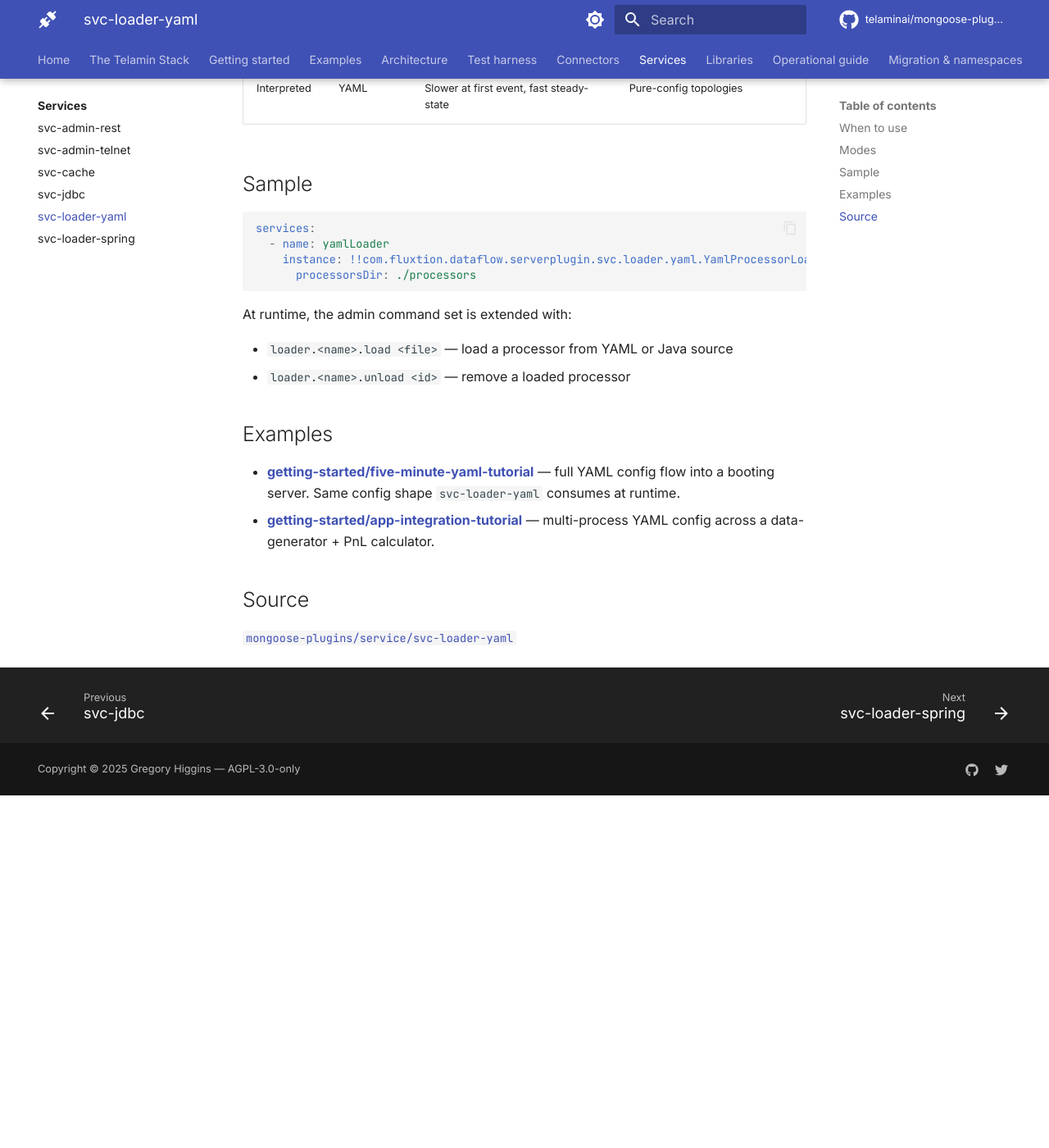
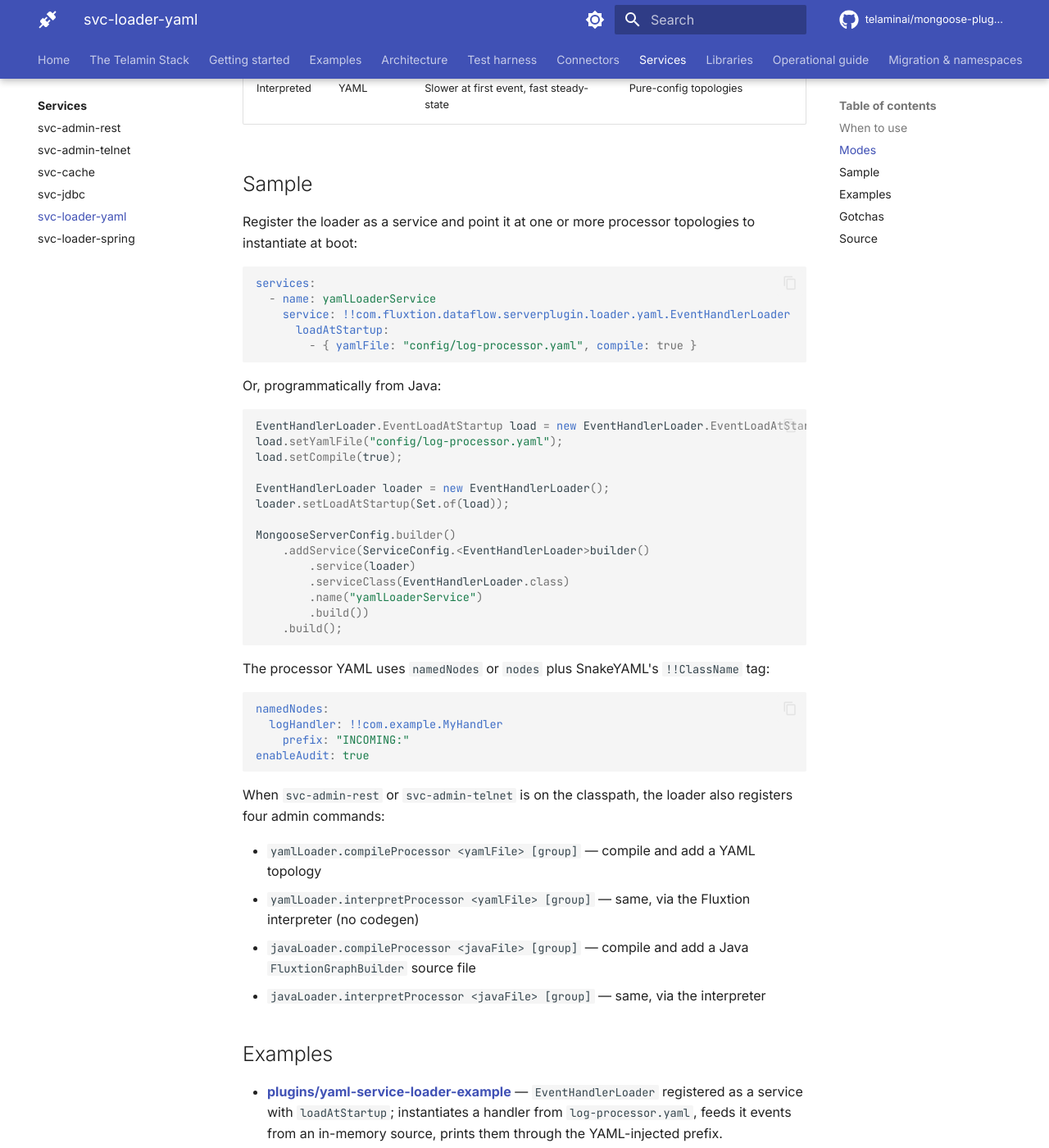
Before and after one commit to telaminai/mongoose-plugins, an MkDocs documentation site: the page built from docs/services/loader-yaml.md, in a window 1280 px wide and 1400 px high, scrolled down 821 px. Shown: the whole window at 82% size. Built offline with MkDocs 1.6.1 and Material for MkDocs 9.7.7, drawn with Linux system fonts in a browser that asks for light colours; comment, search, counter and statistics services are not loaded; before the commit the page ends 1791 px from its top, so only the background shows below that; some of the changed text lies outside the part shown.

Commit message:
docs: fix svc-loader-yaml catalogue page, link new example
The Sample block referenced a non-existent class
(YamlProcessorLoaderService) and admin commands that don't exist
(loader.<name>.load). Replaced with the real EventHandlerLoader
service definition (both YAML and Java forms), the actual processor-
YAML shape, and the four admin commands the loader registers
(javaLoader/yamlLoader × compile/interpret). Added a Gotchas section
covering the SnakeYAML 2.x global-tag trap and the mongoose 1.0.9
requirement.

Linked plugins/yaml-service-loader-example from both the loader-yaml
page and the top-level examples index.

Co-Authored-By: Claude Opus 4.7 (1M context) <noreply@anthropic.com>

````diff
--- a/docs/services/loader-yaml.md
+++ b/docs/services/loader-yaml.md
@@ -29,22 +29,68 @@ Load and reload processors at runtime from YAML or Java source. Hot-reload graph
 
 ## Sample
 
+Register the loader as a service and point it at one or more processor
+topologies to instantiate at boot:
+
 ```yaml
 services:
-  - name: yamlLoader
-    instance: !!com.fluxtion.dataflow.serverplugin.svc.loader.yaml.YamlProcessorLoaderService
-      processorsDir: ./processors
+  - name: yamlLoaderService
+    service: !!com.fluxtion.dataflow.serverplugin.loader.yaml.EventHandlerLoader
+      loadAtStartup:
+        - { yamlFile: "config/log-processor.yaml", compile: true }
 ```
 
-At runtime, the admin command set is extended with:
+Or, programmatically from Java:
 
-- `loader.<name>.load <file>` — load a processor from YAML or Java source
-- `loader.<name>.unload <id>` — remove a loaded processor
+```java
+EventHandlerLoader.EventLoadAtStartup load = new EventHandlerLoader.EventLoadAtStartup();
+load.setYamlFile("config/log-processor.yaml");
+load.setCompile(true);
+
+EventHandlerLoader loader = new EventHandlerLoader();
+loader.setLoadAtStartup(Set.of(load));
+
+MongooseServerConfig.builder()
+    .addService(ServiceConfig.<EventHandlerLoader>builder()
+        .service(loader)
+        .serviceClass(EventHandlerLoader.class)
+        .name("yamlLoaderService")
+        .build())
+    .build();
+```
+
+The processor YAML uses `namedNodes` or `nodes` plus SnakeYAML's `!!ClassName` tag:
+
+```yaml
+namedNodes:
+  logHandler: !!com.example.MyHandler
+    prefix: "INCOMING:"
+enableAudit: true
+```
+
+When `svc-admin-rest` or `svc-admin-telnet` is on the classpath, the loader
+also registers four admin commands:
+
+- `yamlLoader.compileProcessor <yamlFile> [group]` — compile and add a YAML topology
+- `yamlLoader.interpretProcessor <yamlFile> [group]` — same, via the Fluxtion interpreter (no codegen)
+- `javaLoader.compileProcessor <javaFile> [group]` — compile and add a Java `FluxtionGraphBuilder` source file
+- `javaLoader.interpretProcessor <javaFile> [group]` — same, via the interpreter
 
 ## Examples
 
+- **[plugins/yaml-service-loader-example](https://github.com/telaminai/mongoose-examples/tree/main/plugins/yaml-service-loader-example)** — `EventHandlerLoader` registered as a service with `loadAtStartup`; instantiates a handler from `log-processor.yaml`, feeds it events from an in-memory source, prints them through the YAML-injected prefix.
 - **[getting-started/five-minute-yaml-tutorial](https://github.com/telaminai/mongoose-examples/tree/main/getting-started/five-minute-yaml-tutorial)** — full YAML config flow into a booting server. Same config shape `svc-loader-yaml` consumes at runtime.
 - **[getting-started/app-integration-tutorial](https://github.com/telaminai/mongoose-examples/tree/main/getting-started/app-integration-tutorial)** — multi-process YAML config across a data-generator + PnL calculator.
+
+## Gotchas
+
+- **SnakeYAML 2.x blocks `!!ClassName` tags by default.** Until the plugin
+  ships a release that installs a permissive `TagInspector`, pin
+  `org.yaml:snakeyaml:1.33` in the consumer pom.
+- **`mongoose` >= 1.0.9 required.** Earlier versions miss event-processor
+  agents that the loader registers during its own `start()` hook — the
+  processor would init but never receive events. Fixed by a late-start pass
+  in `MongooseServer.start()`.
 
 ## Source
 
````
Also changed, not shown: docs/examples.md (+1 -0 lines).
